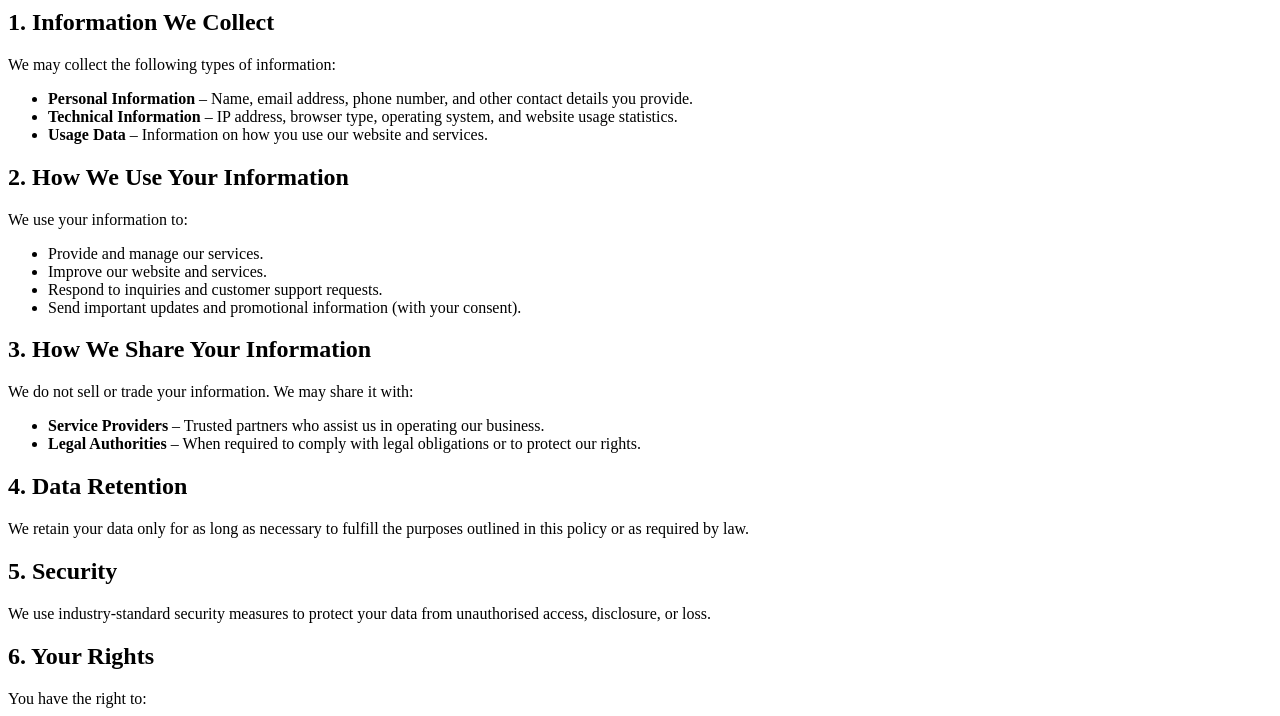
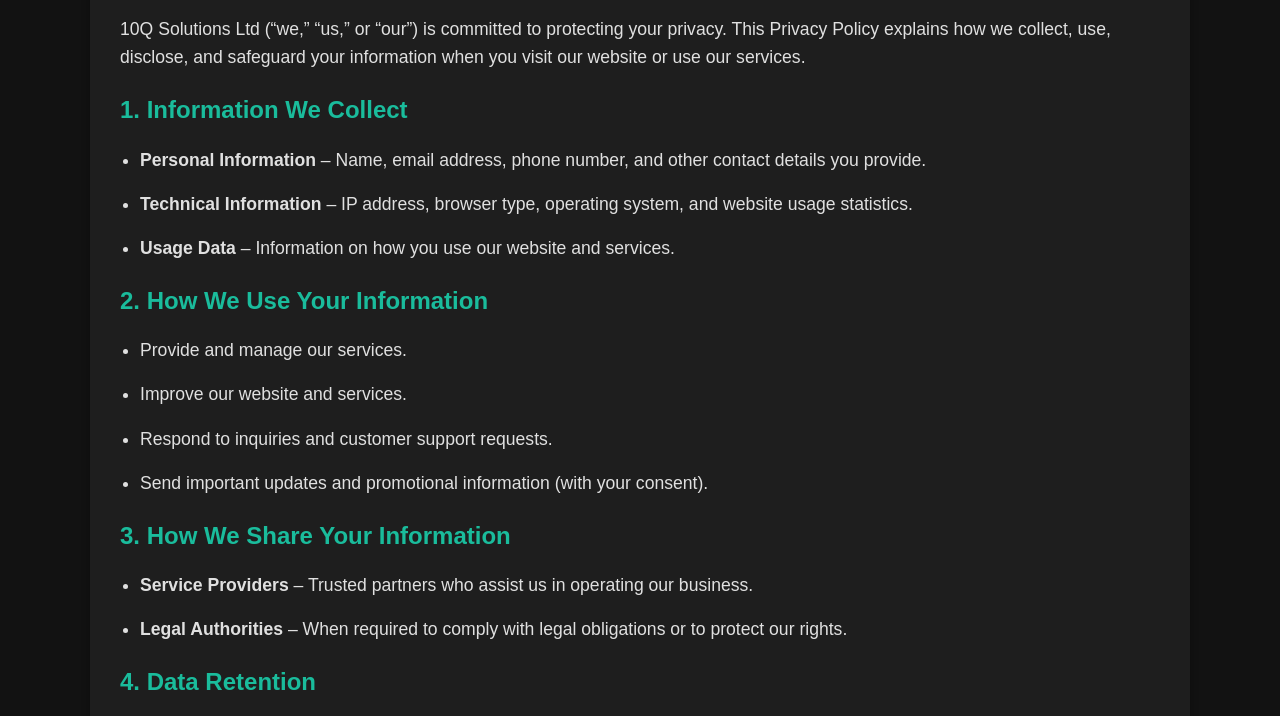
Before and after one commit to absoluteeo/10q, a plain HTML site: page privacy.html in a window 1280 px wide. Shown: the part 277-993 px from the top of the page. Drawn offline with Linux system fonts and the light colour scheme.

Commit message:
Update privacy.html

```diff
--- a/privacy.html
+++ b/privacy.html
@@ -1,3 +1,20 @@
+<!DOCTYPE html>
+<html lang="en">
+<head>
+    <meta charset="UTF-8">
+    <meta name="viewport" content="width=device-width, initial-scale=1.0">
+    <title>Privacy Policy – 10Q Solutions Ltd</title>
+    <style>
+        :root {
+            --background-color: #121212;
+            --text-color: #e0e0e0;
+            --accent-color: #1abc9c;
+            --secondary-color: #2c3e50;
+            --card-bg: #1e1e1e;
+            --hover-color: #16a085;
+            --font-family: Arial, sans-serif;
+        }
+
         body {
             font-family: var(--font-family);
             margin: 0;
@@ -28,10 +45,14 @@
             margin-bottom: 16px;
         }
 
-    p {
+        p, li {
             font-size: 1.1rem;
+            color: var(--text-color);
             margin-bottom: 16px;
-        color: var(--text-color);
+        }
+
+        ul {
+            padding-left: 20px;
         }
 
         footer {
@@ -41,6 +62,7 @@
             text-align: center;
             font-size: 0.9rem;
             border-top: 1px solid #444;
+            margin-top: 40px;
         }
 
         a {
@@ -66,8 +88,13 @@
         .section:hover {
             transform: translateY(-4px);
         }
+    </style>
+</head>
+<body>
 
-</style>
+<header>
+    Privacy Policy
+</header>
 
 <div class="container">
     <div class="section">
@@ -76,7 +103,6 @@
         <p>10Q Solutions Ltd (“we,” “us,” or “our”) is committed to protecting your privacy. This Privacy Policy explains how we collect, use, disclose, and safeguard your information when you visit our website or use our services.</p>
 
         <h2>1. Information We Collect</h2>
-        <p>We may collect the following types of information:</p>
         <ul>
             <li><strong>Personal Information</strong> – Name, email address, phone number, and other contact details you provide.</li>
             <li><strong>Technical Information</strong> – IP address, browser type, operating system, and website usage statistics.</li>
@@ -84,7 +110,6 @@
         </ul>
 
         <h2>2. How We Use Your Information</h2>
-        <p>We use your information to:</p>
         <ul>
             <li>Provide and manage our services.</li>
             <li>Improve our website and services.</li>
@@ -93,7 +118,6 @@
         </ul>
 
         <h2>3. How We Share Your Information</h2>
-        <p>We do not sell or trade your information. We may share it with:</p>
         <ul>
             <li><strong>Service Providers</strong> – Trusted partners who assist us in operating our business.</li>
             <li><strong>Legal Authorities</strong> – When required to comply with legal obligations or to protect our rights.</li>
@@ -106,7 +130,6 @@
         <p>We use industry-standard security measures to protect your data from unauthorised access, disclosure, or loss.</p>
 
         <h2>6. Your Rights</h2>
-        <p>You have the right to:</p>
         <ul>
             <li>Access and review your personal data.</li>
             <li>Request corrections to inaccurate data.</li>
@@ -122,7 +145,7 @@
 
         <h2>9. Contact Us</h2>
         <p>If you have questions about this policy or your data, contact us at:</p>
-        <p><strong>Email:</strong> info@10qsolutions.com</p>
+        <p><strong>Email:</strong> <a href="mailto:info@10qsolutions.com">info@10qsolutions.com</a></p>
         <p><strong>Address:</strong> Suite A, 82 James Carter Road, Mildenhall, Bury St. Edmunds, England, IP28 7DE</p>
     </div>
 </div>
@@ -131,3 +154,6 @@
     <p>&copy; 2025 10Q Solutions Ltd. All rights reserved.</p>
     <p><a href="index.html">Back to Home</a></p>
 </footer>
+
+</body>
+</html>
```
Lines whose indentation alone changed are shown as unchanged.
